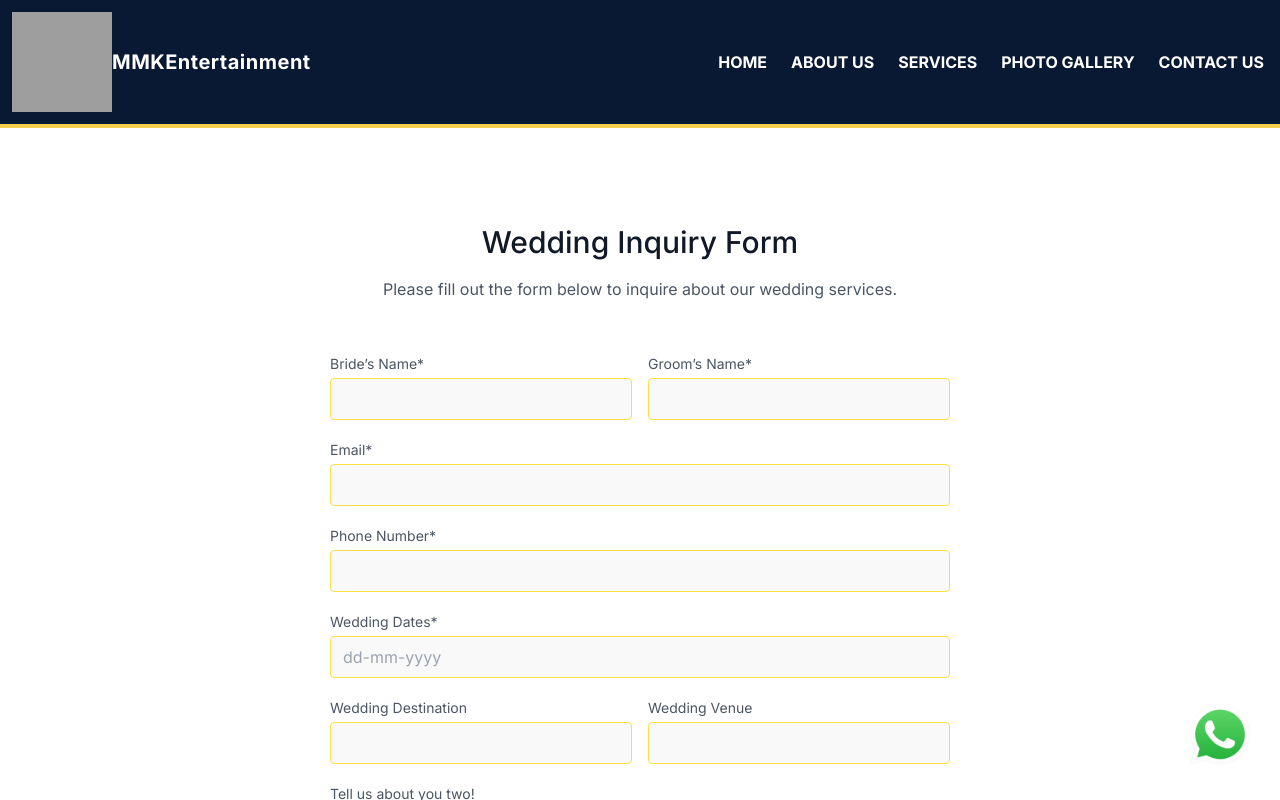
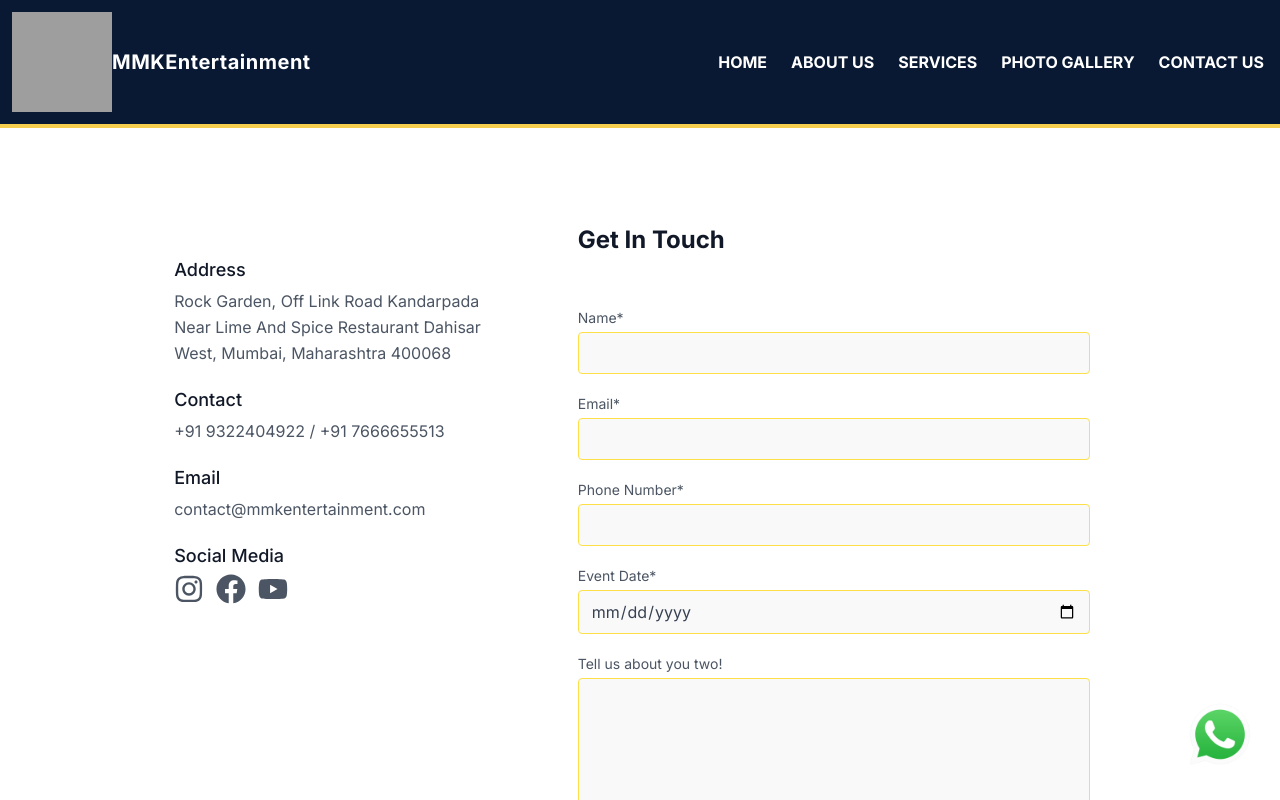
Before and after one commit to Ankit2533/mmkentertainment, a Next.js app: page /contact in a window 1280 px wide. Shown: the top 800 px of the page. Built offline with nearby package versions, Linux system fonts and the light colour scheme; grey boxes are pictures that could not be loaded.

Commit message:
contact us updated

```diff
--- a/src/app/components/Contact.tsx
+++ b/src/app/components/Contact.tsx
@@ -2,6 +2,7 @@
 import React from "react";
 import Image from 'next/image';
 import { useForm, ValidationError } from "@formspree/react";
+import { FaInstagram, FaFacebook, FaYoutube } from 'react-icons/fa';
 
 const WeddingForm = () => {
   const [state, handleSubmit] = useForm("xjvnqyae");
@@ -37,59 +38,59 @@ const WeddingForm = () => {
 
   return (
     <section className="text-gray-600 body-font relative">
-      <div className="container px-5 py-24 mx-auto">
-        <div className="flex flex-col text-center w-full mb-12">
-          <h1 className="sm:text-3xl text-2xl font-medium title-font mb-4 text-gray-900">
-            Wedding Inquiry Form
-          </h1>
-          <p className="lg:w-2/3 mx-auto leading-relaxed text-base">
-            Please fill out the form below to inquire about our wedding
-            services.
+      <div className="container px-20 py-24 mx-auto flex">
+        <div className="lg:w-1/3 md:w-1/2 bg-white rounded-lg p-8 flex flex-col md:ml-auto w-full mt-10 md:mt-0">
+          <h2 className="text-gray-900 text-lg mb-1 font-medium title-font">Address</h2>
+          <p className="leading-relaxed mb-5 text-gray-600 capitalize">
+            Rock Garden, Off Link Road Kandarpada Near Lime And Spice Restaurant Dahisar West, Mumbai, Maharashtra 400068
           </p>
+          <h2 className="text-gray-900 text-lg mb-1 font-medium title-font">Contact</h2>
+          <p className="leading-relaxed mb-5 text-gray-600">
+            <a href="tel:+919322404922" className="text-gray-600 hover:text-yellow-500">+91 9322404922</a> / <a href="tel:+917666655513" className="text-gray-600 hover:text-yellow-500">+91 7666655513</a>
+          </p>
+          <h2 className="text-gray-900 text-lg mb-1 font-medium title-font">Email</h2>
+          <p className="leading-relaxed mb-5 text-gray-600">
+            <a href="mailto:contact@mmkentertainment.com" className="text-gray-600 hover:text-yellow-500">contact@mmkentertainment.com</a>
+          </p>
+          <h2 className="text-gray-900 text-lg mb-1 font-medium title-font">Social Media</h2>
+          <div className="flex space-x-3">
+            <a href="https://www.instagram.com/mmkentertainment" target="_blank" rel="noopener noreferrer" className="text-gray-600 hover:text-yellow-500">
+              <FaInstagram size={30} />
+            </a>
+            <a href="https://www.facebook.com/mishalkalyani" target="_blank" rel="noopener noreferrer" className="text-gray-600 hover:text-yellow-500">
+              <FaFacebook size={30} />
+            </a>
+            <a href="https://www.youtube.com/@mmkentertainment5334" target="_blank" rel="noopener noreferrer" className="text-gray-600 hover:text-yellow-500">
+              <FaYoutube size={30} />
+            </a>
+          </div>
         </div>
         <div className="lg:w-1/2 md:w-2/3 mx-auto">
-          <form onSubmit={handleSubmit}>
+          <div className="w-full mb-12">
+            <h1 className="text-2xl font-bold title-font mb-4 p text-gray-900">
+              Get In Touch
+            </h1>
+          </div>
+          <form onSubmit={handleSubmit} className="w-full max-w-lg">
             <div className="flex flex-wrap -m-2">
-              <div className="p-2 w-1/2">
+              <div className="p-2 w-full">
                 <div className="relative">
                   <label
-                    htmlFor="brideName"
+                    htmlFor="name"
                     className="leading-7 text-sm text-gray-600"
                   >
-                    Bride’s Name*
+                    Name*
                   </label>
                   <input
                     type="text"
-                    id="brideName"
-                    name="brideName"
+                    id="name"
+                    name="name"
                     className="w-full bg-gray-100 bg-opacity-50 rounded border border-yellow-300 focus:border-[#F7CF4F] focus:bg-white focus:ring-2 focus:ring-yellow-200 text-base outline-none text-gray-700 py-1 px-3 leading-8 transition-colors duration-200 ease-in-out"
                     required
                   />
                   <ValidationError
-                    prefix="BrideName"
-                    field="brideName"
-                    errors={state.errors}
-                  />
-                </div>
-              </div>
-              <div className="p-2 w-1/2">
-                <div className="relative">
-                  <label
-                    htmlFor="groomName"
-                    className="leading-7 text-sm text-gray-600"
-                  >
-                    Groom’s Name*
-                  </label>
-                  <input
-                    type="text"
-                    id="groomName"
-                    name="groomName"
-                    className="w-full bg-gray-100 bg-opacity-50 rounded border border-yellow-300 focus:border-[#F7CF4F] focus:bg-white focus:ring-2 focus:ring-yellow-200 text-base outline-none text-gray-700 py-1 px-3 leading-8 transition-colors duration-200 ease-in-out"
-                    required
-                  />
-                  <ValidationError
-                    prefix="GroomName"
-                    field="groomName"
+                    prefix="Name"
+                    field="name"
                     errors={state.errors}
                   />
                 </div>
@@ -136,7 +137,6 @@ const WeddingForm = () => {
                       );
                     }}
                   />
-
                   <ValidationError
                     prefix="PhoneNumber"
                     field="phoneNumber"
@@ -147,64 +147,21 @@ const WeddingForm = () => {
               <div className="p-2 w-full">
                 <div className="relative">
                   <label
-                    htmlFor="weddingDates"
+                    htmlFor="eventDate"
                     className="leading-7 text-sm text-gray-600"
                   >
-                    Wedding Dates*
+                    Event Date*
                   </label>
                   <input
-                    type="text"
-                    id="weddingDates"
-                    name="weddingDates"
+                    type="date"
+                    id="eventDate"
+                    name="eventDate"
                     className="w-full bg-gray-100 bg-opacity-50 rounded border border-yellow-300 focus:border-[#F7CF4F] focus:bg-white focus:ring-2 focus:ring-yellow-200 text-base outline-none text-gray-700 py-1 px-3 leading-8 transition-colors duration-200 ease-in-out"
-                    placeholder="dd-mm-yyyy"
                     required
                   />
                   <ValidationError
-                    prefix="WeddingDates"
-                    field="weddingDates"
-                    errors={state.errors}
-                  />
-                </div>
-              </div>
-              <div className="p-2 w-1/2">
-                <div className="relative">
-                  <label
-                    htmlFor="weddingDestination"
-                    className="leading-7 text-sm text-gray-600"
-                  >
-                    Wedding Destination
-                  </label>
-                  <input
-                    type="text"
-                    id="weddingDestination"
-                    name="weddingDestination"
-                    className="w-full bg-gray-100 bg-opacity-50 rounded border border-yellow-300 focus:border-[#F7CF4F] focus:bg-white focus:ring-2 focus:ring-yellow-200 text-base outline-none text-gray-700 py-1 px-3 leading-8 transition-colors duration-200 ease-in-out"
-                  />
-                  <ValidationError
-                    prefix="WeddingDestination"
-                    field="weddingDestination"
-                    errors={state.errors}
-                  />
-                </div>
-              </div>
-              <div className="p-2 w-1/2">
-                <div className="relative">
-                  <label
-                    htmlFor="weddingVenue"
-                    className="leading-7 text-sm text-gray-600"
-                  >
-                    Wedding Venue
-                  </label>
-                  <input
-                    type="text"
-                    id="weddingVenue"
-                    name="weddingVenue"
-                    className="w-full bg-gray-100 bg-opacity-50 rounded border border-yellow-300 focus:border-[#F7CF4F] focus:bg-white focus:ring-2 focus:ring-yellow-200 text-base outline-none text-gray-700 py-1 px-3 leading-8 transition-colors duration-200 ease-in-out"
-                  />
-                  <ValidationError
-                    prefix="WeddingVenue"
-                    field="weddingVenue"
+                    prefix="EventDate"
+                    field="eventDate"
                     errors={state.errors}
                   />
                 </div>
@@ -221,6 +178,7 @@ const WeddingForm = () => {
                     id="about"
                     name="about"
                     className="w-full bg-gray-100 bg-opacity-50 rounded border border-yellow-300 focus:border-[#F7CF4F] focus:bg-white focus:ring-2 focus:ring-yellow-200 h-32 text-base outline-none text-gray-700 py-1 px-3 resize-none leading-6 transition-colors duration-200 ease-in-out"
+                    required
                   />
                   <ValidationError
                     prefix="About"
@@ -232,8 +190,7 @@ const WeddingForm = () => {
               <div className="p-2 w-full">
                 <button
                   type="submit"
-                  className="flex mx-auto text-white bg-[#F7CF4F] border-1 py-2 px-8 focus:outline-none hover:bg-yellow-700
-                   rounded text-lg"
+                  className="flex mx-auto text-white bg-[#F7CF4F] border-0 py-2 px-8 focus:outline-none hover:bg-yellow-700 rounded text-lg"
                   disabled={state.submitting}
                 >
                   Submit
```
